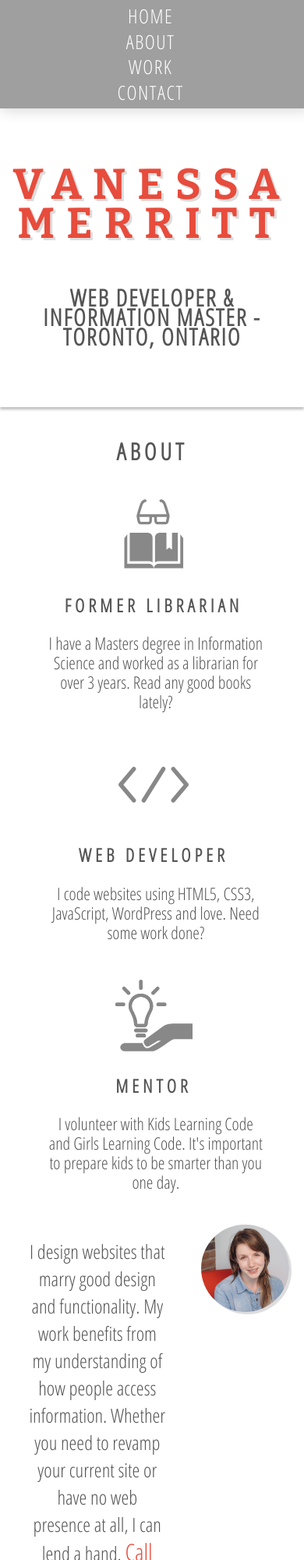
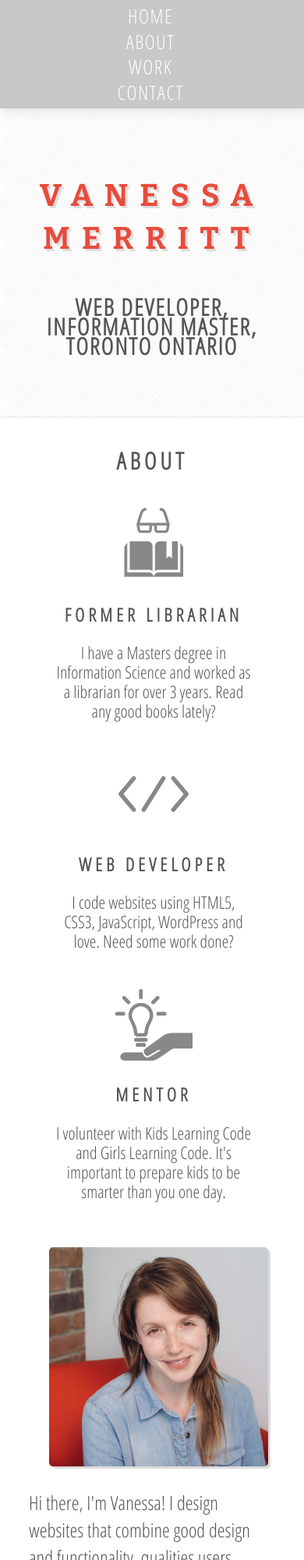
Before and after one commit to vanessamerritt/vanessamerrittweek1, a plain HTML site: page index.html in a window 390 px wide. Shown: the top 2000 px of the page at 78% size. Drawn offline with nearby package versions, Linux system fonts and the light colour scheme.

Commit message:
commit 2
adding files n such

```diff
--- a/index.html
+++ b/index.html
@@ -3,16 +3,27 @@
 <head>
 	<meta charset="UTF-8">
 	<title>Vanessa Merritt</title>
+	<!-- CSS -->
 	<link rel="stylesheet" type="text/css" href="style.css">
+	<!-- FONTS -->
 	<link href='http://fonts.googleapis.com/css?family=Bitter:400,700' rel='stylesheet' type='text/css'>
 	<link href='http://fonts.googleapis.com/css?family=Open+Sans+Condensed:300' rel='stylesheet' type='text/css'>
+	<!-- FAVICON -->
 	<link rel="shortcut icon" href="i/favicon.ico" type="image/x-icon">
-	<link rel="icon" href="i/favicon.ico" type="image/x-icon">
+	<!-- VIEWPORT -->
 	<meta name="viewport" content="width=device-width, initial-scale=1.0">
     <!--
     Idea by Jerry Wang from The Noun Project
     Reading by Adrijan Karavdic from The Noun Project
     Code by Eugen Belyakoff from The Noun Project-->
+<!--
+____   ____                                              _____                      .__  __    __
+\   \ /   /____    ____   ____   ______ ___________     /     \   __________________|__|/  |__/  |_
+ \   V   /\__  \  /    \_/ __ \ /  ___//  ___/\__  \   /  \ /  \_/ __ \_  __ \_  __ \  \   __\   __\
+  \     /  / __ \|   |  \  ___/ \___ \ \___ \  / __ \_/    M    \  ___/|  | \/|  | \/  ||  |  |  |
+   \___/  (____  /___|  /\___  >____  >____  >(____  /\____|__  /\___  >__|   |__|  |__||__|  |__|
+               \/     \/     \/     \/     \/      \/         \/     \/
+ -->
 
     <script src="https://ajax.googleapis.com/ajax/libs/jquery/1.10.2/jquery.min.js"></script>
 
@@ -31,7 +42,7 @@
 
 	<div id="home" class="home">
 		<h1>Vanessa Merritt</h1>
-		<h2>Web Developer & Information Master - Toronto, Ontario</h2>
+		<h2>Web Developer, Information Master, Toronto Ontario</h2>
 	</div>
 
 	<div id="about" class="about clearfix">
@@ -57,12 +68,10 @@
 
 		<div class="glamourshot">
 			<img src="i/glam1.jpg" alt="glamourshot">
-			<p>I design websites that marry good design and functionality. My work benefits from my understanding of how people access information.  Whether you need to revamp your current site or have no web presence at all, I can lend a hand. <a href="#contact">Call me, maybe?</a></p>
+			<p>Hi there, I'm Vanessa! I design websites that combine good design and functionality, qualities users appreciate. My work benefits from my understanding of how people consume information.  Heck, I have a degree in that stuff! Whether you need to revamp your current site or have no web presence at all, I can lend a hand. Is your company hiring developers? <a href="#contact">Call me, maybe?</a></p>
 		</div>
 
-		<!-- <div class="homelink">
-			<a href="#home">Back Home</a>
-		</div> -->
+
 	</div>
 
 	<div id="work" class="work clearfix">
@@ -71,19 +80,19 @@
 		<div class="portfolio clearfix">
 			<a href="rescue/index.html"><img src="i/rescue.png" alt="rescue"></a>
 			<h3>All Breeds Canine Rescue</h3>
-				<p>After adopting my rescue dog, I was inspired to create a fabulous new site for the organization she came from. I included a JavaScript flexslider to feature adoptable animals and fundraising events and made the site fully responsive. This was my final project for HackerYou's part time course.</p>
+			<p>After adopting my rescue dog, I was inspired to create a fabulous new site for the organization she came from. I included a JavaScript flexslider to feature (fictional) adoptable animals and made the site fully responsive. This was my final project for HackerYou's part time course.</p>
 		</div>
 
 		<div class="portfolio">
 			<a href="mom/index.html"><img src="i/polaroid.png" alt="polaroid"></a>
 			<h3>Polaroid Photo Gallery</h3>
-				<p>I created this Polaroid inspired photo gallery using CSS transitions and transforms. The images are my mom's recent photography. Happy Mother's Day!</p>
+			<p>I created this Polaroid inspired photo gallery using CSS transitions and transforms. The images are my mom's recent photography.</p>
 		</div>
 
 		<div class="portfolio">
 			<a href="colour-archive/index.html"><img src="i/archive.png" alt="colourarchive"></a>
 			<h3>Colour Archive</h3>
-				<p>A friend commissioned me to make a site for her architectural rendering company. We decided on a monochromatic palette with a touch of colour on hovered items. This was achieved with JavaScript. </p>
+			<p>A friend commissioned me to make a site for her architectural rendering company. We decided on a monochromatic palette with a touch of colour on hovered items. This was achieved with jQuery and inspiration from Pantone's Color of the Year. </p>
 		</div>
 
 	</div>
--- a/style.css
+++ b/style.css
@@ -46,15 +46,16 @@
 /* HEADER
 ----------*/
 		.home{
+			background: url(i/crossword.png);
 			max-width: 100%;
 			margin: 0;
 			padding: 15% 0 15% 0;
-			box-shadow: 0 3px 3px rgba(0,0,0,.25);
+			box-shadow: 0 0 3px rgba(0,0,0,.22);
 		}
 			h1{
 				font-family: 'Bitter', serif;
 				letter-spacing: 15px;
-				font-size: 55px;
+				font-size: 65px;
 				color: #e74c3c;
 				text-shadow: 3px 3px 0px #ddd;
 				text-transform: uppercase;
@@ -70,12 +71,12 @@
 /* NAVIGATION
 --------------*/
 	ul{
-		background: #888;
+		background: #bbb;
 		padding: 1%;
 		list-style-type: none;
 		margin-top: 0;
 		margin: 0 auto;
-		box-shadow: 0 0 1em rgba(0,0,0,.25);
+		box-shadow: 0 0 1em rgba(0,0,0,.15);
 		position: fixed;
 		top: 0;
 		left: 0;
@@ -126,7 +127,7 @@
 			margin-bottom: 5%;
 		}
 		.aboutwidget p{
-			padding-left: 2%
+			padding: 0 5% 0 5%;
 		}
 
 		.glamourshot img{
@@ -151,11 +152,11 @@
 			color: #e74c3c;
 			font-size: 30px;
 			text-decoration: none;
-			-webkit-transition: font-size 1s;
+			-webkit-transition: font-size .5s;
 		}
 		.glamourshot a:hover{
 			color: black;
-			font-size: 35px
+			font-size: 34px
 		}
 
 /* WORK SECTION
@@ -191,7 +192,7 @@
 
 /* BLOG SECTION
 --------------------*/
-	.blog{
+	/*.blog{
 		max-width: 100%;
 		padding: 5% 0 5% 0;
 		margin: 0;
@@ -200,7 +201,7 @@
 	.blog img{
 		max-width: 50%;
 		padding: 5%;
-	}
+	}*/
 
 
 /* CONTACT SECTION
@@ -231,16 +232,16 @@ footer{
 
 /* Portrait tablet and small desktops */
 			@media (max-width: 940px) {
-
+				h1{
+					line-height: 55px;
+				}
+				.glamourshot img{
+					margin-top: 5%;
+				}
 			}
 
 			/* Landscape phone to portrait tablet */
 			@media (max-width: 767px) {
-
-				h1{
-					line-height: 50px;
-				}
-
 
 				p{
 					font-size: 22px
@@ -251,23 +252,35 @@ footer{
 					max-width: 80%;
 					margin-left: 10%;
 				}
-
-
-				}
+			}
 
 			/* Landscape phones and down */
 			@media (max-width: 480px) {
+				h1{
+					font-size: 40px;
+				}
 
-				.home{
-					padding-top: 45%;
+				ul{
+					position: static;
 				}
 
 				ul li{
 					display: block;
 					padding: 1%;
 					font-size: 25px;
-					position: absoute;
+
 				}
+				.glamourshot img{
+					float: none;
+					max-width: 80%;
+					border-radius: 5px;
+				}
+				.glamourshot p{
+					float: none;
+					max-width: 90%;
+					text-align: left;
+				}
+
 			}
 
 </style>
```
Also changed, not shown: i/favicon.ico, i/texturetastic_gray.png (added). Lines whose indentation alone changed are shown as unchanged.
